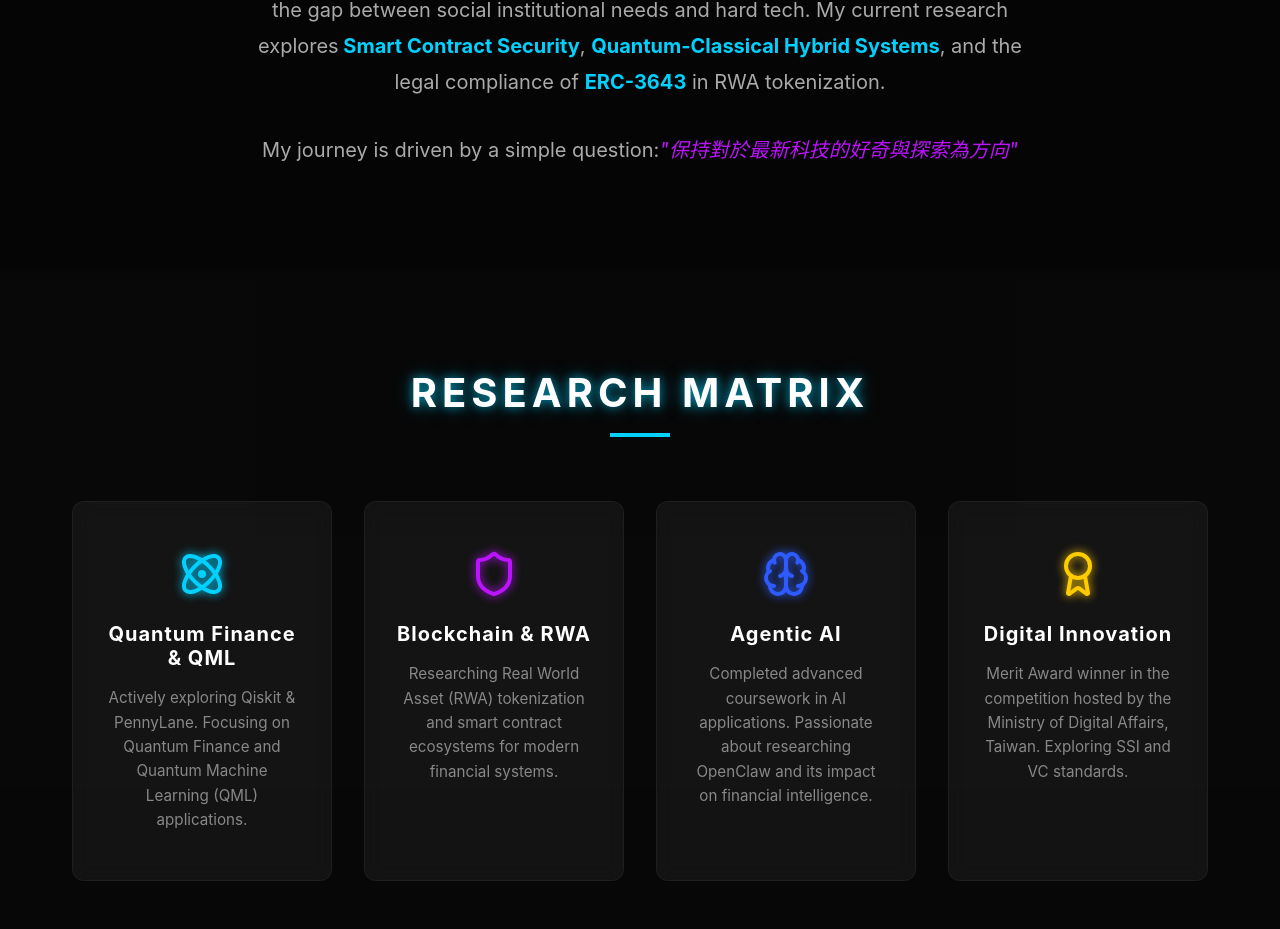
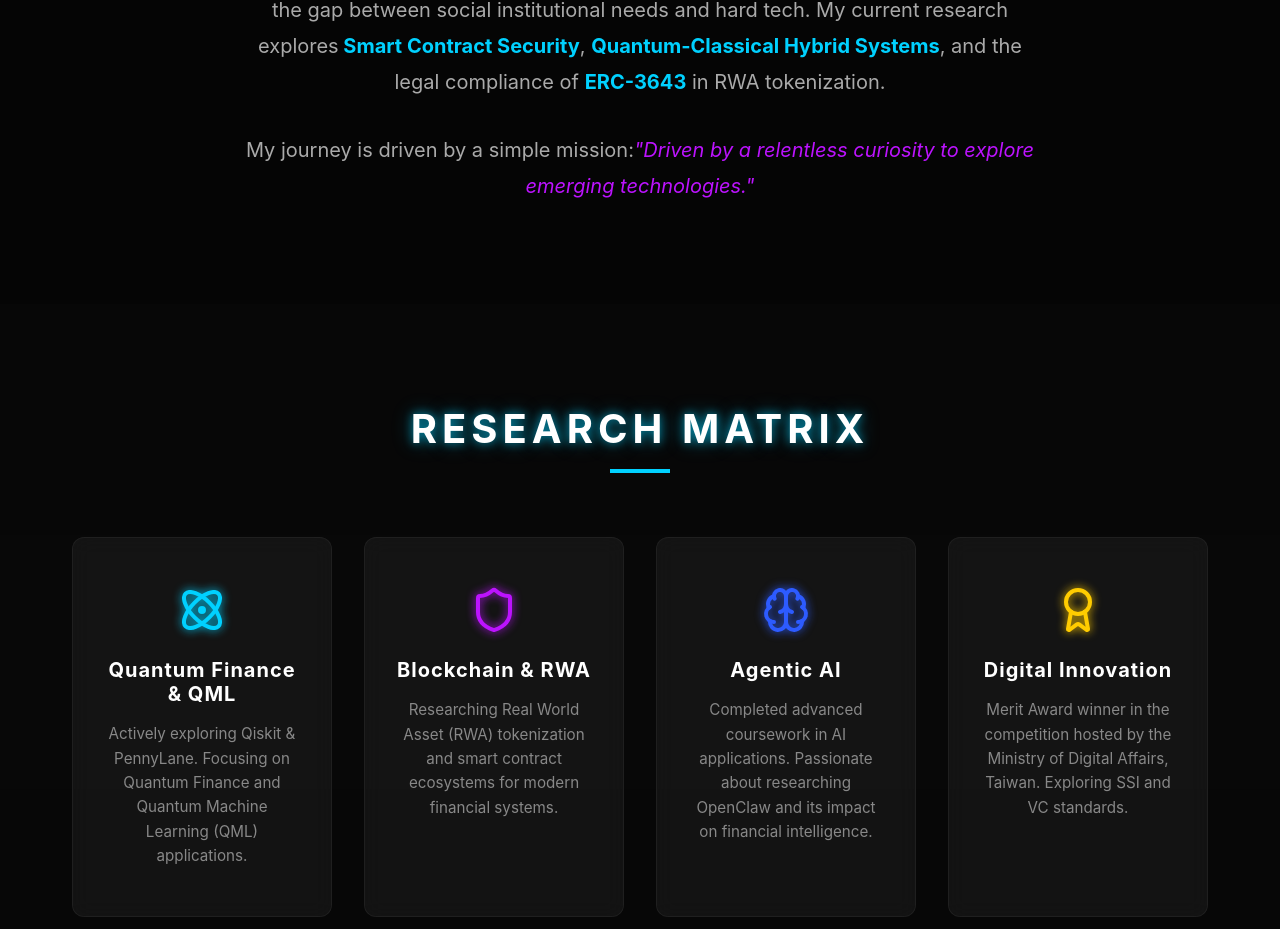
Before and after one commit to zuemen/My_Web, a Next.js app: page / in a window 1280 px wide. Shown: the part 2514-3443 px from the top of the page. Built offline with nearby package versions, Linux system fonts and the light colour scheme.

Commit message:
Update philosophy mission to English: Driven by curiosity and exploration

```diff
--- a/src/components/Philosophy.tsx
+++ b/src/components/Philosophy.tsx
@@ -26,8 +26,8 @@ const Philosophy = () => {
               and the legal compliance of <strong>ERC-3643</strong> in RWA tokenization.
             </p>
             <p>
-              My journey is driven by a simple question:
-              <em>"保持對於最新科技的好奇與探索為方向"</em>
+              My journey is driven by a simple mission:
+              <em>"Driven by a relentless curiosity to explore emerging technologies."</em>
             </p>          </div>
         </motion.div>
       </div>
```
